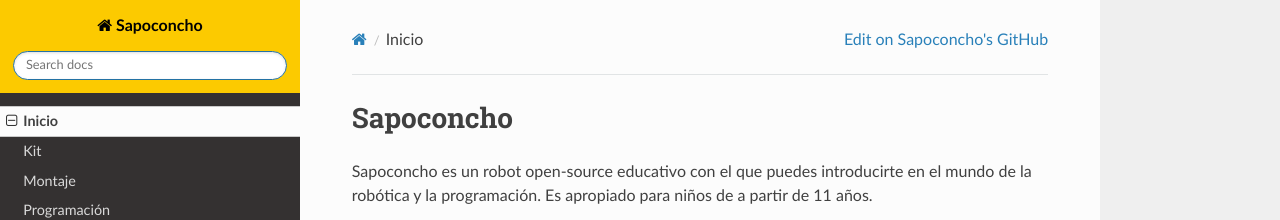
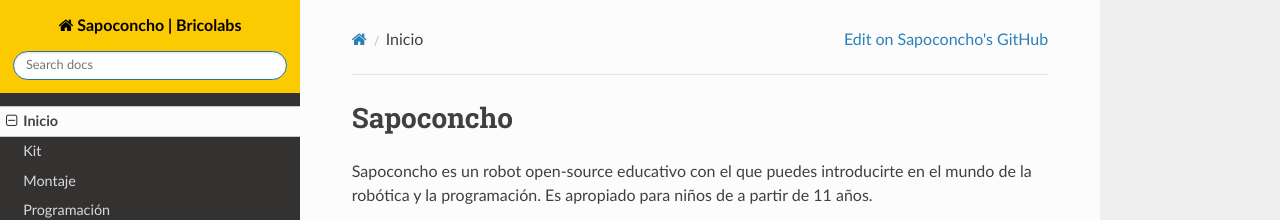
Before and after one commit to brico-labs/sapoconcho, an MkDocs documentation site: the page built from docs/index.md, in a window 1280 px wide. Shown: the top 220 px of the page. Built offline with MkDocs 1.6.1, drawn with Linux system fonts in a browser that asks for light colours; nearby versions of some CDN libraries.

```diff
--- a/mkdocs.yml
+++ b/mkdocs.yml
@@ -1,4 +1,4 @@
-site_name: Sapoconcho
+site_name: Sapoconcho | Bricolabs
 site_url: https://sapoconcho.bricolabs.cc/
 repo_name: Sapoconcho's GitHub
 repo_url: https://github.com/brico-labs/sapoconcho
```
Also changed, not shown: 1 other file.
